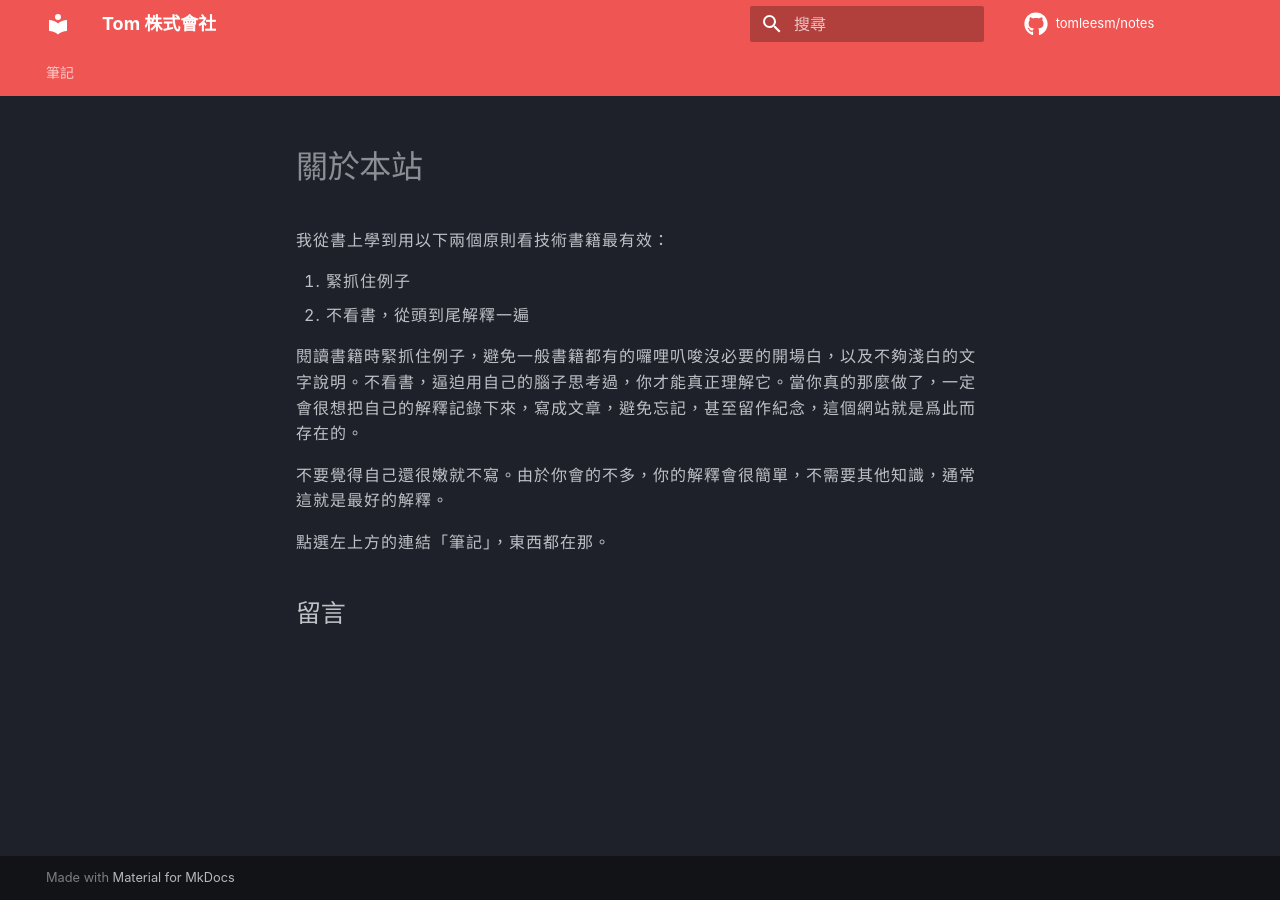
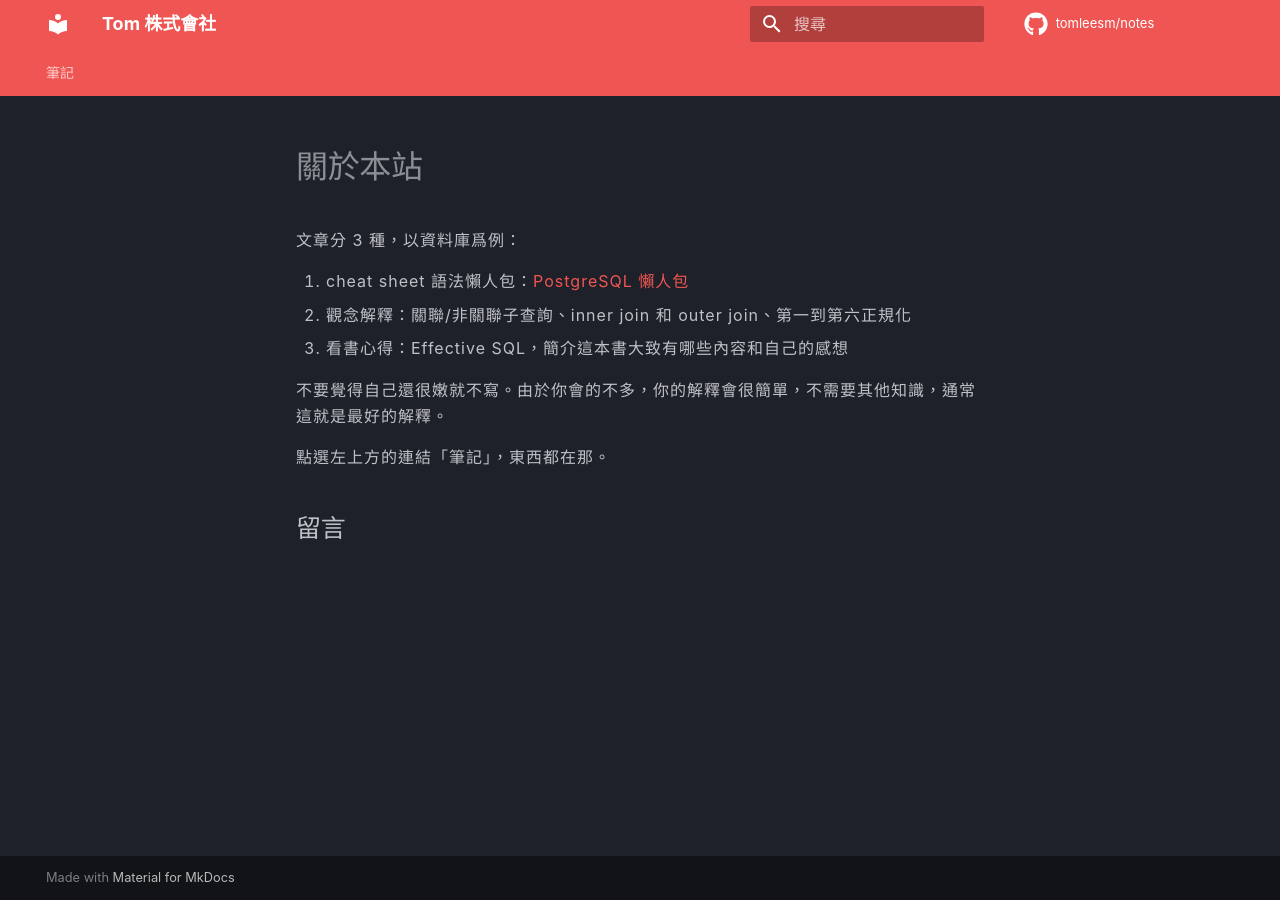
Before and after one commit to tomleesm/notes, an MkDocs documentation site: the page built from docs/index.md, in a window 1280 px wide. Built offline with MkDocs 1.6.1 and Material for MkDocs 9.7.7, drawn with Linux system fonts in a browser that asks for light colours; comment, search, counter and statistics services are not loaded.

Commit message:
關於本站：說明文章分成 3 種

```diff
--- a/docs/index.md
+++ b/docs/index.md
@@ -1,11 +1,10 @@
 # 關於本站
 
-我從書上學到用以下兩個原則看技術書籍最有效：
+文章分 3 種，以資料庫爲例：
 
-1. 緊抓住例子
-2. 不看書，從頭到尾解釋一遍
-
-閱讀書籍時緊抓住例子，避免一般書籍都有的囉哩叭唆沒必要的開場白，以及不夠淺白的文字說明。不看書，逼迫用自己的腦子思考過，你才能真正理解它。當你真的那麼做了，一定會很想把自己的解釋記錄下來，寫成文章，避免忘記，甚至留作紀念，這個網站就是爲此而存在的。
+1. cheat sheet 語法懶人包：[PostgreSQL 懶人包](postgresql-cheat-sheet)
+2. 觀念解釋：關聯/非關聯子查詢、inner join 和 outer join、第一到第六正規化
+3. 看書心得：Effective SQL，簡介這本書大致有哪些內容和自己的感想
 
 不要覺得自己還很嫩就不寫。由於你會的不多，你的解釋會很簡單，不需要其他知識，通常這就是最好的解釋。
 
```
